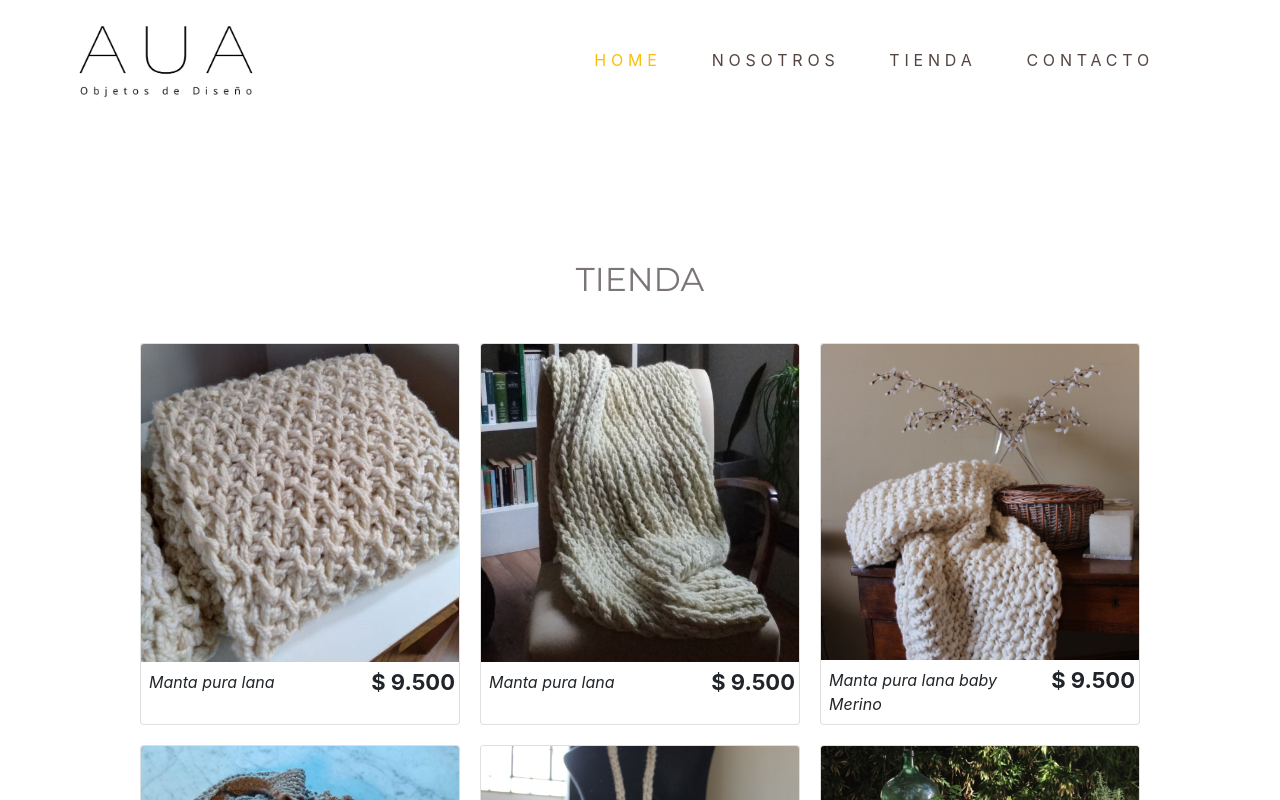
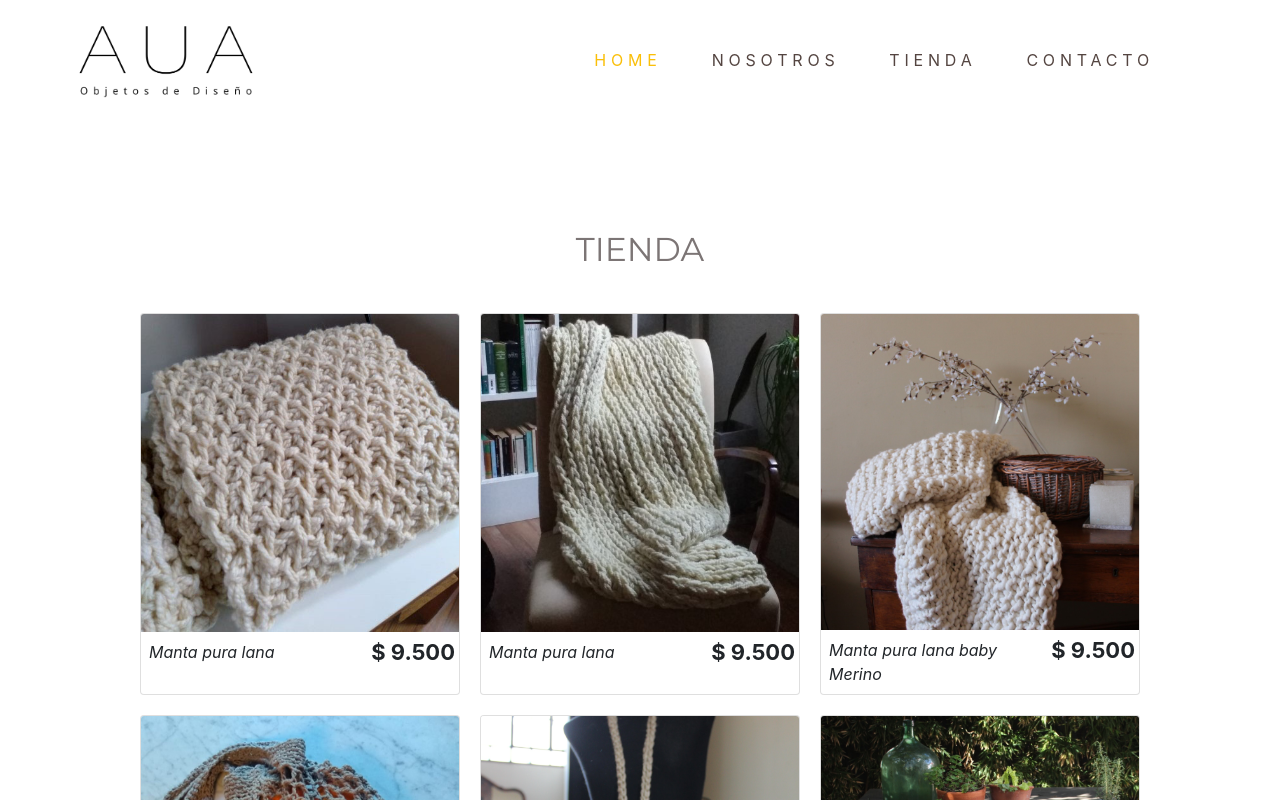
Before and after one commit to laugoabad/aua, a Vue app: page / in a window 1280 px wide. Shown: the top 800 px of the page. Built offline with nearby package versions, Linux system fonts and the light colour scheme; a web font is replaced by a local one; what vue2-smooth-scroll would draw is missing.

Commit message:
margin top

```diff
--- a/src/views/Home.vue
+++ b/src/views/Home.vue
@@ -87,7 +87,7 @@ figcaption {
   padding-bottom: 0.8em;
 }
 .tienda {
-  margin-top: 4em;
+  margin-top: 2em;
 }
 
 
@@ -105,9 +105,9 @@ figcaption {
   figcaption {
     font-size: 1em;
   }
-  .tienda {
-      margin-top: 6em;
-    }
+  // .tienda {
+  //     margin-top: 3em;
+  //   }
 }
 
 /*---------------------------------------------------------------------------*/
```
